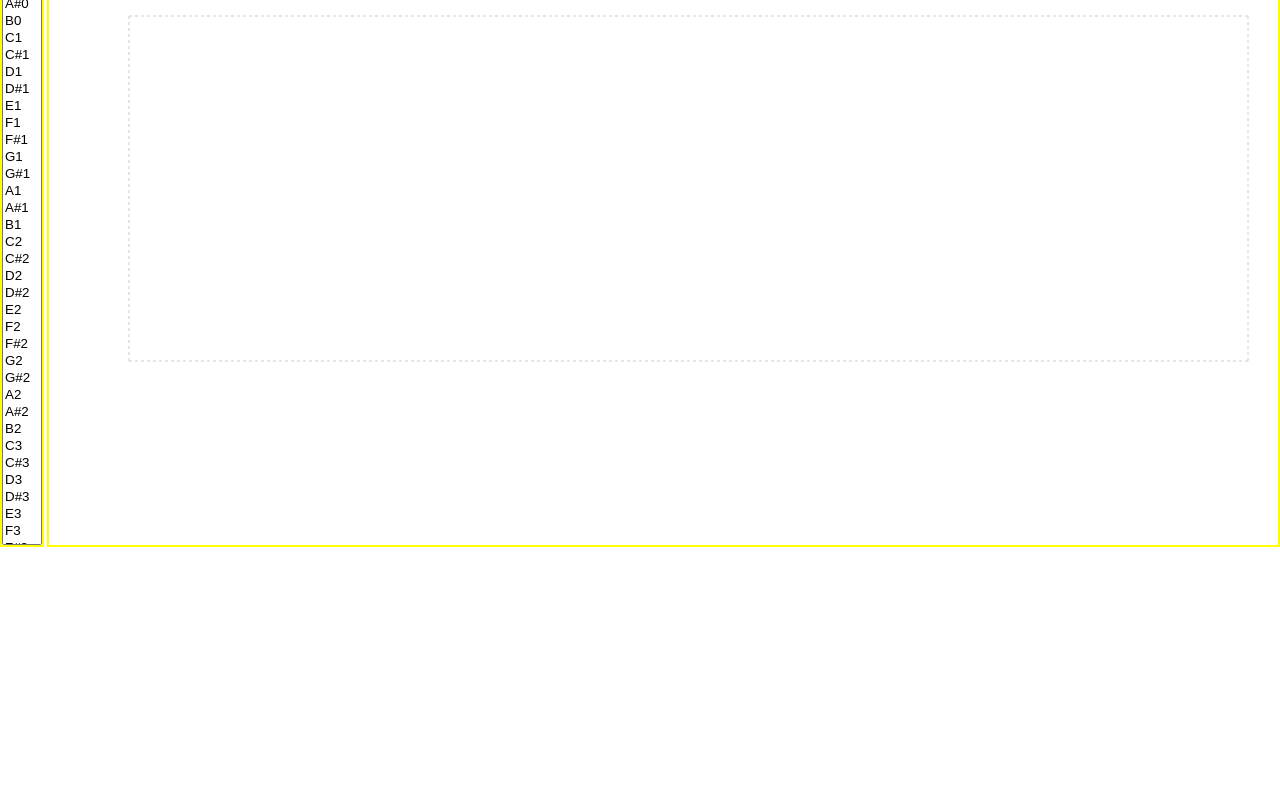
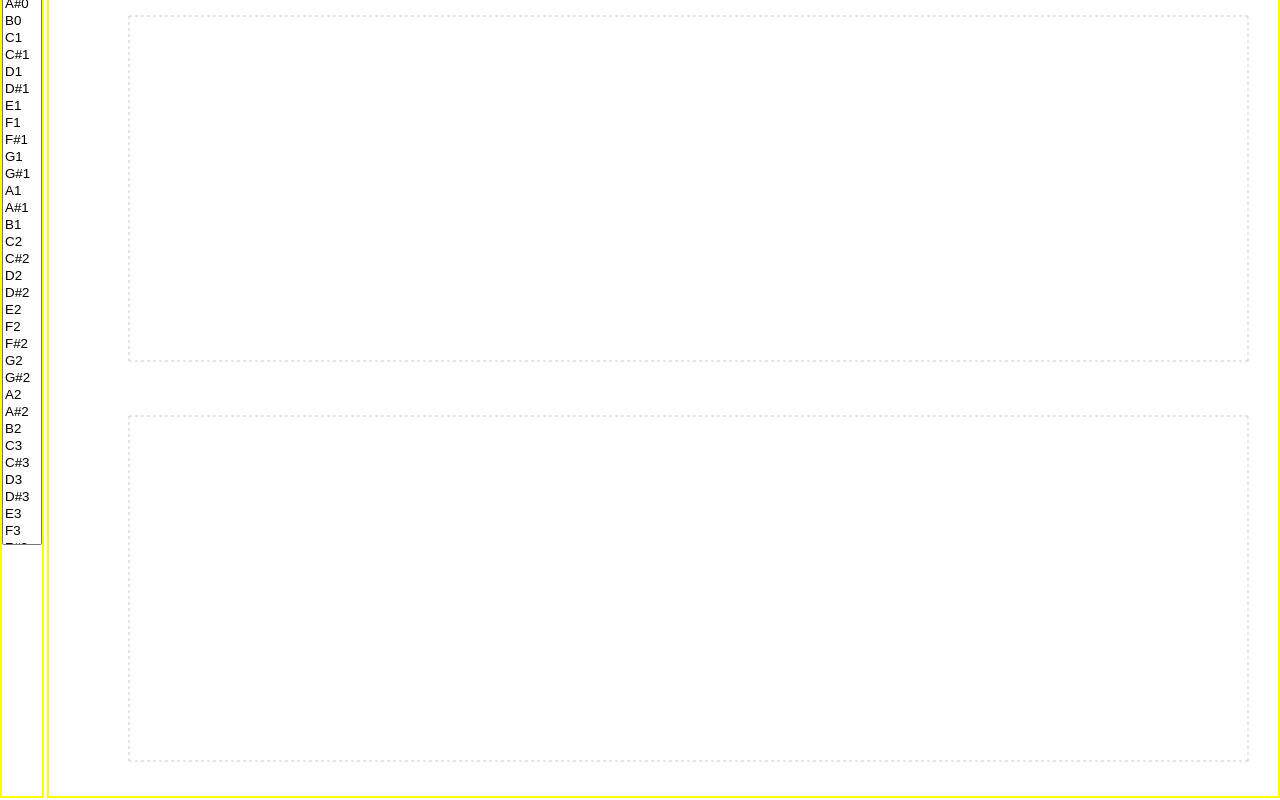
Before and after one commit to sm-felipe/harmonic-calc, a React (Create React App) app: page / in a window 1280 px wide. Shown: the part 177-977 px from the top of the page. Before the commit the page ends 800 px from the top, so only its background shows below. Built offline with nearby package versions, Linux system fonts and the light colour scheme.

Commit message:
2 types of chart

```diff
--- a/src/components/Spectogram.jsx
+++ b/src/components/Spectogram.jsx
@@ -1,9 +1,44 @@
-import {Bar, BarChart, CartesianGrid, Legend, ResponsiveContainer, Tooltip, XAxis, YAxis} from "recharts";
+import {
+    Bar,
+    BarChart,
+    CartesianGrid,
+    Legend,
+    ResponsiveContainer,
+    Scatter,
+    ScatterChart,
+    Tooltip,
+    XAxis,
+    YAxis
+} from "recharts";
 import React from "react";
 import {convertToChartData} from "./BarChartFuncs";
 
+function convertToScartData(harmonicMatrix) {
+    const datas = [];
+
+    for (let harmonicRow of harmonicMatrix) {
+        const data = [];
+
+        let rootNoteName = harmonicRow.note;
+
+        for(let frequencyInstance of harmonicRow.harmonics) {
+            let point = {
+                frequency : frequencyInstance.frequency,
+                volume : frequencyInstance.volume
+            }
+            data.push(point);
+        }
+        datas.push(data);
+    }
+
+    return datas;
+}
+
 export function Spectogram({harmonicMatrix}) {
     let convertedMatrix = convertToChartData(harmonicMatrix);
+
+    let scatterData = convertToScartData(harmonicMatrix);
+    console.log(scatterData);
 
     return (
         <>
@@ -30,6 +65,28 @@ export function Spectogram({harmonicMatrix}) {
                     )}
                 </BarChart>
             </ResponsiveContainer>
+            <ResponsiveContainer width="100%" height={400}>
+                <ScatterChart
+                    width={500}
+                    height={300}
+                    margin={{
+                        top: 20,
+                        right: 30,
+                        left: 20,
+                        bottom: 5
+                    }}
+                >
+                    <CartesianGrid strokeDasharray="3 3"/>
+                    <XAxis  type="number" dataKey="frequency" name="frequency" unit="hz"/>
+                    <YAxis type="number" dataKey="volume" name="volume"  />
+                    <Tooltip cursor={{ strokeDasharray: '3 3' }} />
+                    <Legend/>
+                    {scatterData.map((harmonicRow) => {
+                            return <Scatter key={harmonicRow} data={harmonicRow}  fill={randomColor()}/>
+                        }
+                    )}
+                </ScatterChart>
+            </ResponsiveContainer>
         </>
 
     );
```
